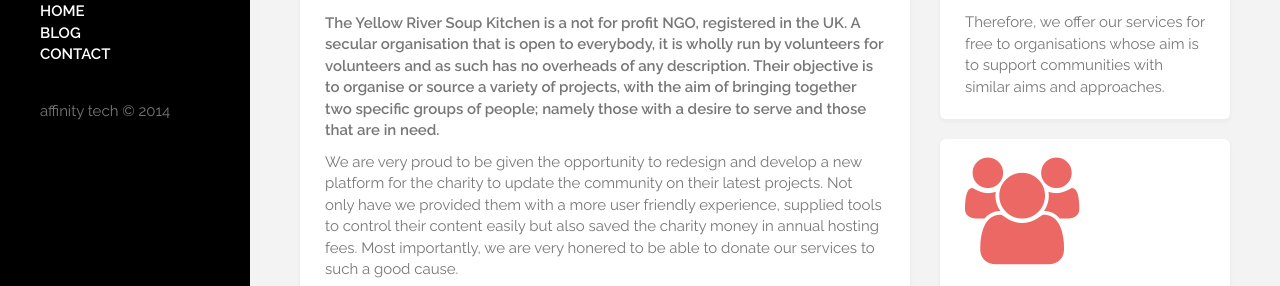
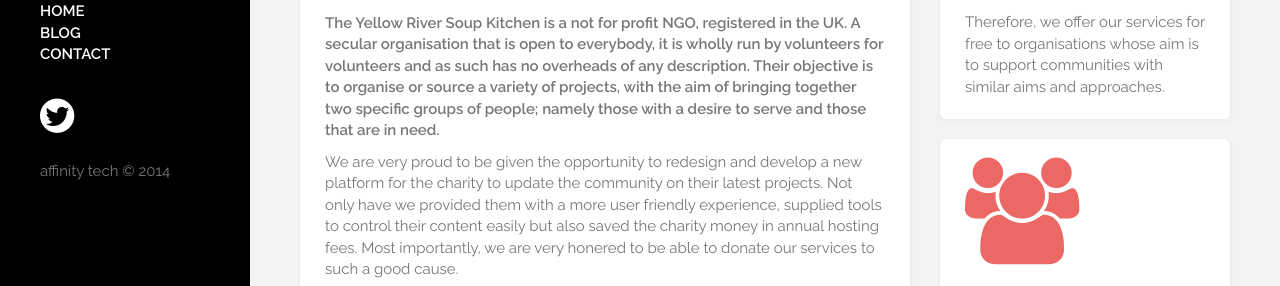
Before and after one commit to affinity-digital-ltd/affinity-tech.github.io, a Jekyll site: the page built from index.html, in a window 1280 px wide. Shown: the part 290-576 px from the top of the page. Built offline with Jekyll 4.4.1, drawn with Linux system fonts in a browser that asks for light colours.

Commit message:
add link to twitter in header

```diff
--- a/_includes/header.html
+++ b/_includes/header.html
@@ -15,3 +15,10 @@
 		</li>
   </ul>
 </div>
+
+<a class="social" href="http://www.affinity-tech.com/blog/">
+<span class="fa-stack fa-lg">
+  <i class="fa fa-circle fa-stack-2x fa-inverse fa-3x"></i>
+  <i class="fa fa-twitter fa-stack-1x fa-lg twit"></i>
+</span>
+</a>
--- a/css/base.css
+++ b/css/base.css
@@ -155,3 +155,17 @@
   border-bottom-left-radius: 5px;
   border-bottom-right-radius: 5px;
 }
+
+.twit {
+  color: black;
+  margin-left: 5px;
+  margin-top: 1px;
+}
+
+.social span {
+  margin-top: 20px;
+}
+
+.fa-twitter:hover .fa-circle {
+  color: lightgrey;
+}
```
